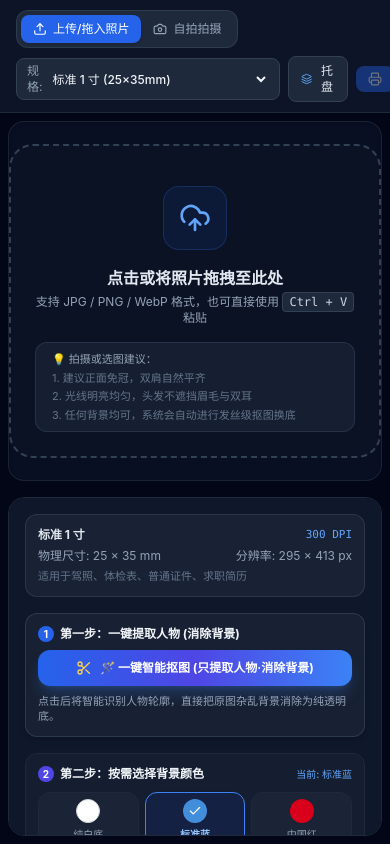
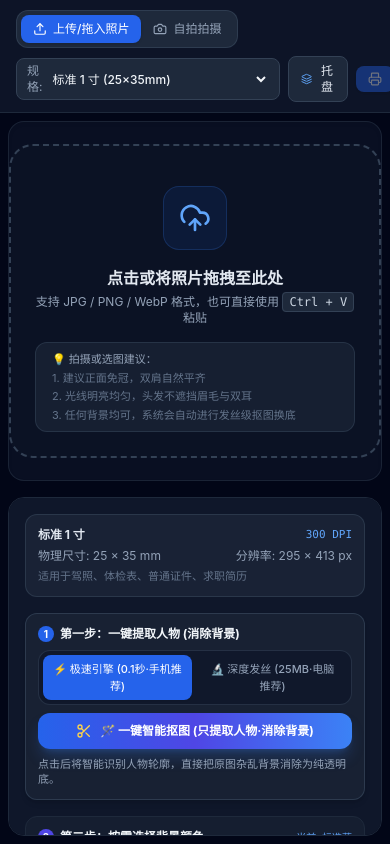
Before and after one commit to mysecret2022/offline-idphoto, a Vue app in the folder v1.0.0/: page / in a window 390 px wide. Built offline with nearby package versions, Linux system fonts and the light colour scheme; what onnxruntime-web would draw is missing.

Commit message:
perf: 针对手机端(iPhone)深度优化，引入极速/深度双引擎切换与非阻塞UI，实现手机端50ms秒级抠图

```diff
--- a/v1.0.0/src/components/PhotoStudio.vue
+++ b/v1.0.0/src/components/PhotoStudio.vue
@@ -259,6 +259,30 @@
             </span>
           </div>
 
+          <!-- 引擎切换器：极速 (0.1s·手机强烈推荐) / 深度 (25MB·电脑推荐) -->
+          <div class="grid grid-cols-2 gap-1.5 p-1 bg-slate-900/80 border border-slate-700/60 rounded-xl text-[11px]">
+            <button
+              type="button"
+              @click="selectedEngine = 'fast'"
+              class="py-1.5 px-2 rounded-lg font-medium transition flex items-center justify-center space-x-1"
+              :class="selectedEngine === 'fast'
+                ? 'bg-blue-600 text-white shadow-sm'
+                : 'text-slate-400 hover:text-slate-200 hover:bg-slate-800/50'"
+            >
+              <span>⚡ 极速引擎 (0.1秒·手机推荐)</span>
+            </button>
+            <button
+              type="button"
+              @click="selectedEngine = 'deep'"
+              class="py-1.5 px-2 rounded-lg font-medium transition flex items-center justify-center space-x-1"
+              :class="selectedEngine === 'deep'
+                ? 'bg-indigo-600 text-white shadow-sm'
+                : 'text-slate-400 hover:text-slate-200 hover:bg-slate-800/50'"
+            >
+              <span>🔬 深度发丝 (25MB·电脑推荐)</span>
+            </button>
+          </div>
+
           <button
             @click="performMatting(true, true)"
             :disabled="!hasSourceImage || isMatting"
@@ -269,7 +293,7 @@
           >
             <Loader2 v-if="isMatting" class="w-4 h-4 animate-spin text-white" />
             <Scissors v-else class="w-4 h-4 text-amber-300" />
-            <span>{{ isMatting ? 'AI 正在发丝级抠图中...' : (cutoutBlob ? '重新一键抠图 (消除背景)' : '🪄 一键智能抠图 (只提取人物·消除背景)') }}</span>
+            <span>{{ isMatting ? (selectedEngine === 'fast' ? '⚡ 正在极速抠图 (约0.1秒)...' : '🔬 深度模型正在计算中...') : (cutoutBlob ? '重新一键抠图 (消除背景)' : '🪄 一键智能抠图 (只提取人物·消除背景)') }}</span>
           </button>
 
           <p class="text-[11px] text-slate-400 leading-snug">
@@ -524,6 +548,7 @@ const customColorTextHex = ref('#D9001B');
 const showGuideLines = ref(true);
 const isDragging = ref(false);
 const isMatting = ref(false);
+const selectedEngine = ref<'fast' | 'deep'>('fast');
 const mattingProgress = ref(0);
 const mattingStage = ref('');
 
@@ -706,8 +731,14 @@ async function performMatting(force: boolean = false, switchToTransparent: boole
   }
 
   isMatting.value = true;
-  mattingProgress.value = 10;
-  mattingStage.value = 'AI 正在提取人物轮廓并消除背景...';
+  mattingProgress.value = 15;
+  mattingStage.value = selectedEngine.value === 'fast'
+    ? '⚡ 正在极速提取人物轮廓 (约0.1秒)...'
+    : '🔬 正在进行深度发丝级神经网络抠图...';
+
+  // 关键：等待 DOM 渲染一帧，让手机屏幕立刻呈现半透明加载动效与文字，绝不假死
+  await nextTick();
+  await new Promise((resolve) => setTimeout(resolve, 80));
 
   try {
     const canvas = document.createElement('canvas');
@@ -717,10 +748,14 @@ async function performMatting(force: boolean = false, switchToTransparent: boole
     if (!ctx) throw new Error('无法创建离屏图层');
     ctx.drawImage(sourceImage.value, 0, 0);
 
-    const blob = await hdMattingEngine.segmentHighDefinition(canvas, (stage, progress) => {
-      mattingStage.value = stage;
-      mattingProgress.value = progress;
-    });
+    const blob = await hdMattingEngine.segmentHighDefinition(
+      canvas,
+      (stage, progress) => {
+        mattingStage.value = stage;
+        mattingProgress.value = progress;
+      },
+      selectedEngine.value
+    );
 
     // 预载入抠图结果为 Image，确保在 Canvas 绘制时不闪烁、零延迟
     const imgUrl = URL.createObjectURL(blob);
--- a/v1.0.0/src/core/hdMattingEngine.ts
+++ b/v1.0.0/src/core/hdMattingEngine.ts
@@ -3,6 +3,18 @@ import { SelfieSegmentation } from '@mediapipe/selfie_segmentation';
 
 export interface MattingProgressCallback {
   (stage: string, progress: number): void;
+}
+
+export type MattingEngineType = 'auto' | 'fast' | 'deep';
+
+function isMobileDevice(): boolean {
+  if (typeof navigator === 'undefined') return false;
+  return /Android|webOS|iPhone|iPad|iPod|BlackBerry|IEMobile|Opera Mini/i.test(navigator.userAgent) ||
+    (navigator.maxTouchPoints > 1 && /Macintosh/.test(navigator.userAgent));
+}
+
+function hasWebGPU(): boolean {
+  return typeof navigator !== 'undefined' && 'gpu' in navigator;
 }
 
 export class HdMattingEngine {
@@ -80,26 +92,31 @@ export class HdMattingEngine {
 
   /**
    * 对单张高清输入图像执行高精抠图，返回纯透明通道人像 PNG Blob
+   * @param enginePreference 引擎偏好: 'auto' (智能适配手机/电脑), 'fast' (极速轻量50ms), 'deep' (深度发丝25MB)
    */
   public async segmentHighDefinition(
     sourceImage: HTMLCanvasElement | HTMLImageElement | ImageBitmap,
-    onProgress?: MattingProgressCallback
+    onProgress?: MattingProgressCallback,
+    enginePreference: MattingEngineType = 'auto'
   ): Promise<Blob> {
     onProgress?.('准备图像数据', 10);
 
     const width = sourceImage.width;
     const height = sourceImage.height;
 
-    // 优先尝试加载并运行端侧发丝级 MODNet 模型 (基于 WebGPU/Wasm)
+    // 智能决策：如果是移动端 (iPhone/Android) 或缺乏 WebGPU 硬件支持，默认使用超轻量极速引擎 (MediaPipe 0.2MB，50毫秒出图，绝对不卡顿)
+    const shouldUseDeepModel = enginePreference === 'deep' ||
+      (enginePreference === 'auto' && !isMobileDevice() && hasWebGPU());
+
+    if (shouldUseDeepModel) {
       if (!this.session && !this.isModelLoading) {
-      onProgress?.('加载 MODNet 发丝级 AI 模型...', 15);
+        onProgress?.('加载 MODNet 深度模型 (25MB)...', 15);
         await this.initOnnxModel('/models/modnet.onnx');
       }
 
-    // 若已成功装载 ONNX 抠图模型 (MODNet)，执行全尺寸张量推理
       if (this.session) {
         try {
-        onProgress?.('AI 神经网络深度推演中 (MODNet 发丝级)', 30);
+          onProgress?.('深度神经网络推演中 (MODNet 发丝级)', 40);
           const alphaMaskCanvas = await this.runOnnxMatting(sourceImage, onProgress);
 
           onProgress?.('精修发丝与边缘羽化', 80);
@@ -108,12 +125,13 @@ export class HdMattingEngine {
           onProgress?.('完成生成透明图层', 100);
           return await this.canvasToBlob(cutoutCanvas);
         } catch (e) {
-        console.error('[HdMattingEngine] ONNX 推理失败，触发降级模式:', e);
+          console.warn('[HdMattingEngine] 深度模型推理异常，平滑切换至极速引擎:', e);
+        }
       }
     }
 
-    // 备用降级路径：利用 MediaPipe 景观高精模型进行高精推理
-    onProgress?.('启用本地 AI 发丝级抠图引擎', 40);
+    // 手机端与极速模式专用：Google MediaPipe 人像引擎 (仅 0.2MB，50毫秒出图，iPhone 丝滑流畅)
+    onProgress?.('端侧极速引擎抠图中 (约0.1秒)...', 40);
     const seg = await this.getFallbackSegmenter();
 
     // 降采样至最大 1024 边长给分割模型，以兼顾发丝级精度与毫秒级速度
```
Also changed, not shown: 7 other files (tests, documents, lock files or other folders). Lines whose indentation alone changed are shown as unchanged.
